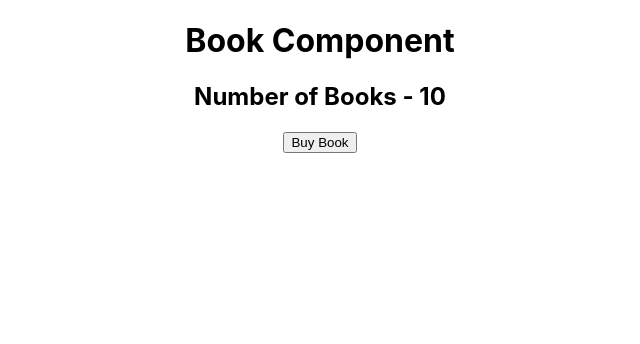
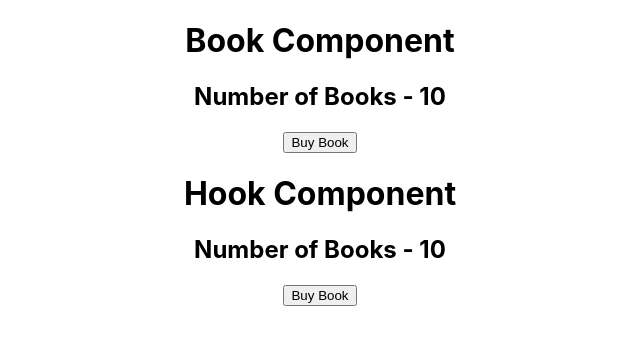
Before and after one commit to Gagandeep-Kaur-01/React-Redux, a React (Create React App) app in the folder react_redux_1_application/: page / in a window 1280 px wide. Shown: the top 344 px of the page, without its empty margins (320-960 px from the left). Built offline with nearby package versions, Linux system fonts and the light colour scheme.

Commit message:
imported hook file into App.js

```diff
--- a/react_redux_1_application/src/App.js
+++ b/react_redux_1_application/src/App.js
@@ -1,6 +1,7 @@
 import React from 'react';
 import {Provider} from 'react-redux';
 import BookContainer from './components/BookContainer';
+import HookBookContainer from './components/HookBookContainer'
 import store from './redux/store'
 import './App.css';
 
@@ -10,6 +11,7 @@ function App() {
     <Provider store = {store}>
     <div className="App">
       <BookContainer/>
+      <HookBookContainer/>
     </div>
     </Provider>
 
```
